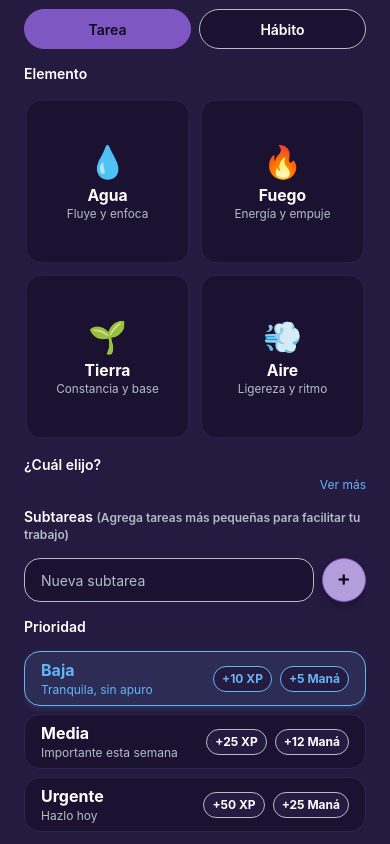
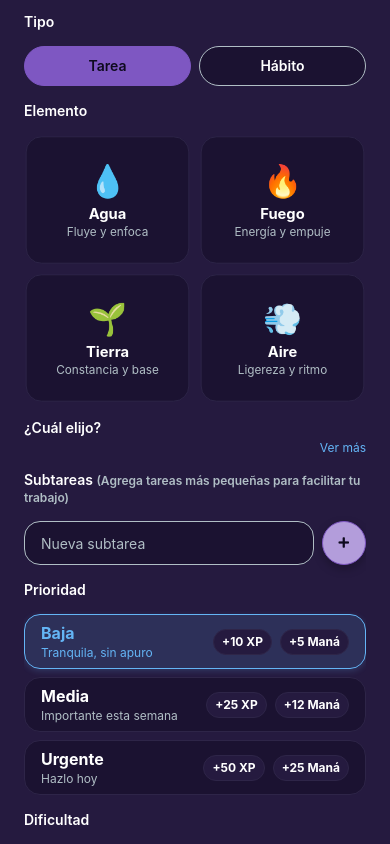
Before and after one commit to codesebastianvega/mana-bloom-app, a React Native app: screen /TasksScreen in a window 390 px wide. Both pictures are taken after a click on the button "Añadir tarea". Built offline with nearby package versions, Linux system fonts and the light colour scheme.

Commit message:
feat: enhance element grid and priority styles

```diff
--- a/src/components/CreateTaskModal/CreateTaskModal.js
+++ b/src/components/CreateTaskModal/CreateTaskModal.js
@@ -2,7 +2,7 @@
 // Afecta: CreateTaskModal
 // Propósito: Modal para crear y editar tareas
 // Puntos de edición futura: estilos en CreateTaskModal.styles.js
-// Autor: Codex - Fecha: 2025-08-13
+// Autor: Codex - Fecha: 2025-08-16
 
 import React, { useState, useEffect } from "react";
 import {
@@ -45,8 +45,15 @@
     title: "Fuego 🔥 (Poder y Pasión)",
     description:
       "Se usa para tareas que requieren alta energía, urgencia o creatividad espontánea.",
-    examples:
-      "Ejemplos: Terminar un proyecto con fecha límite, una sesión de brainstorming intensa, o una tarea que te apasiona y quieres completar rápidamente.",
+    examples: [
+      "Enviar propuesta con deadline hoy",
+      "Pitch rápido/brainstorm",
+      "Entrenamiento intenso",
+      "Resolver bug crítico",
+      "Grabar video/toma creativa",
+      "Lanzar campaña",
+      "Limpiar backlog urgente",
+    ],
     purpose:
       'Propósito: "Inyecta poder y acelera el crecimiento de la planta."',
   },
@@ -54,8 +61,15 @@
     title: "Agua 💧 (Calma y Flujo)",
     description:
       "Se usa para tareas que necesitan atención continua, concentración o un estado de calma.",
-    examples:
-      "Ejemplos: Planificar tu semana, leer un documento largo, o meditar.",
+    examples: [
+      "Planificar semana",
+      "Leer/estudiar 30–60 min",
+      "Redactar documento largo",
+      "Procesar correos",
+      "Meditación/respiración",
+      "Refinar notas",
+      "Revisión tranquila de PRs",
+    ],
     purpose:
       'Propósito: "Mantiene la planta hidratada y en un crecimiento estable."',
   },
@@ -63,8 +77,15 @@
     title: "Tierra 🌱 (Estabilidad y Crecimiento)",
     description:
       "Se usa para tareas fundamentales, repetitivas o que construyen un hábito.",
-    examples:
-      "Ejemplos: Limpiar tu espacio de trabajo, hacer ejercicio, o realizar una tarea diaria de tu rutina.",
+    examples: [
+      "Rutina de ejercicio",
+      "Ordenar escritorio",
+      "Lavar/organizar",
+      "Contabilidad/domésticos",
+      "Repasar vocabulario",
+      "Backup/limpieza sistema",
+      "Hábitos diarios",
+    ],
     purpose:
       'Propósito: "Proporciona una base sólida y nutrientes para un crecimiento sostenible."',
   },
@@ -72,8 +93,15 @@
     title: "Aire 🌬️ (Libertad y Movimiento)",
     description:
       "Se usa para tareas que requieren claridad mental, comunicación o flexibilidad.",
-    examples:
-      "Ejemplos: Escribir un correo importante, organizar ideas, o aprender algo nuevo.",
+    examples: [
+      "Escribir correo importante",
+      "Organizar ideas/Mindmap",
+      "Aprender concepto nuevo",
+      "Llamada breve/agenda",
+      "Revisar roadmap",
+      "Plan de estudio",
+      "Documentar decisiones",
+    ],
     purpose:
       'Propósito: "Le da a la planta el espacio para respirar y expandirse."',
   },
@@ -304,6 +332,7 @@
             <ElementGrid
               value={newElement}
               onChange={setNewElement}
+              tileAspect={0.78}
               onLongPress={(el) => {
                 setInfoElement(el);
                 setInfoVisible(true);
@@ -379,32 +408,32 @@
             <Text style={styles.sectionLabel}>Prioridad</Text>
             <View style={styles.priorityList}>
               {PRIORITIES.map((p) => {
-                const keyVal = PRIORITY_VALUES[p];
-                const selected = newPriority === keyVal;
+                const level = PRIORITY_VALUES[p];
+                const isActive = newPriority === level;
                 const rw = PRIORITY_REWARDS[p] || { xp: 0, mana: 0 };
-                const accent = PriorityAccents[keyVal];
+                const accent = PriorityAccents[level];
                 return (
                   <Pressable
                     key={p}
-                    onPress={() => setNewPriority(keyVal)}
+                    onPress={() => setNewPriority(level)}
                     style={[
                       styles.priorityRow,
-                      selected && {
+                      isActive && {
                         borderColor: accent,
-                        backgroundColor: withAlpha(accent, 0.12),
+                        backgroundColor: withAlpha(accent, 0.14),
                         ...(Elevation.raised || {}),
                         shadowColor: accent,
                       },
                     ]}
                     accessibilityRole="button"
-                    accessibilityState={{ selected }}
+                    accessibilityState={{ selected: isActive }}
                     accessibilityLabel={`Prioridad ${p}`}
                   >
                     <View style={styles.priorityLeft}>
                       <Text
                         style={[
                           styles.priorityTitle,
-                          selected && { color: accent },
+                          isActive && { color: accent },
                         ]}
                       >
                         {p}
@@ -412,8 +441,9 @@
                       <Text
                         style={[
                           styles.priorityCaption,
-                          selected && { color: accent },
+                          isActive && { color: accent },
                         ]}
+                        numberOfLines={1}
                       >
                         {p === "Baja"
                           ? "Tranquila, sin apuro"
@@ -423,35 +453,11 @@
                       </Text>
                     </View>
                     <View style={styles.priorityRewards}>
-                      <View
-                        style={[
-                          styles.rewardPill,
-                          selected && { borderColor: accent },
-                        ]}
-                      >
-                        <Text
-                          style={[
-                            styles.rewardText,
-                            selected && { color: accent },
-                          ]}
-                        >
-                          +{rw.xp} XP
-                        </Text>
+                      <View style={styles.rewardPill}>
+                        <Text style={styles.rewardText}>+{rw.xp} XP</Text>
                       </View>
-                      <View
-                        style={[
-                          styles.rewardPill,
-                          selected && { borderColor: accent },
-                        ]}
-                      >
-                        <Text
-                          style={[
-                            styles.rewardText,
-                            selected && { color: accent },
-                          ]}
-                        >
-                          +{rw.mana} Maná
-                        </Text>
+                      <View style={styles.rewardPill}>
+                        <Text style={styles.rewardText}>+{rw.mana} Maná</Text>
                       </View>
                     </View>
                   </Pressable>
--- a/src/components/CreateTaskModal/CreateTaskModal.styles.js
+++ b/src/components/CreateTaskModal/CreateTaskModal.styles.js
@@ -2,7 +2,7 @@
 // Afecta: CreateTaskModal
 // Propósito: Estilos del modal para crear y editar tareas
 // Puntos de edición futura: tokens en theme y ajustes de spacing
-// Autor: Codex - Fecha: 2025-08-13
+// Autor: Codex - Fecha: 2025-08-16
 
 import { StyleSheet } from "react-native";
 import { Colors, Spacing, Radii, Elevation, Typography } from "../../theme";
@@ -104,7 +104,7 @@
   },
   elementTile: {
     flex: 1,
-    borderWidth: 1,
+    borderWidth: StyleSheet.hairlineWidth,
     borderRadius: Radii.lg,
     backgroundColor: Colors.surface,
     alignItems: "center",
@@ -117,7 +117,7 @@
   },
   elementEmoji: { fontSize: 32, marginBottom: Spacing.tiny },
   elementTitle: {
-    fontSize: 16,
+    fontSize: 15,
     fontWeight: "700",
     color: Colors.text,
     textAlign: "center",
@@ -213,7 +213,7 @@
     borderRadius: Radii.lg,
     backgroundColor: Colors.surfaceElevated || Colors.surface,
     borderWidth: StyleSheet.hairlineWidth,
-    borderColor: Colors.textMuted,
+    borderColor: Colors.border,
     alignItems: "center",
     justifyContent: "center",
   },
--- a/src/components/CreateTaskModal/ElementGrid.js
+++ b/src/components/CreateTaskModal/ElementGrid.js
@@ -2,10 +2,10 @@
 // Afecta: CreateTaskModal (selección de elemento)
 // Propósito: Grid 2x2 con animaciones de selección de elementos
 // Puntos de edición futura: animaciones y estilos por elemento
-// Autor: Codex - Fecha: 2025-08-22
+// Autor: Codex - Fecha: 2025-08-16
 
 import React, { useState, useRef, useEffect } from "react";
-import { View, Pressable, Text, Animated } from "react-native";
+import { View, Pressable, Text, Animated, Easing } from "react-native";
 import { Colors, Spacing, Elevation } from "../../theme";
 import styles from "./CreateTaskModal.styles";
 
@@ -30,9 +30,10 @@
   { key: "air", label: "Aire", emoji: "💨", caption: "Ligereza y ritmo" },
 ];
 
-export default function ElementGrid({ value, onChange, onLongPress }) {
+export default function ElementGrid({ value, onChange, onLongPress, tileAspect = 0.78 }) {
   const [gridWidth, setGridWidth] = useState(0);
   const cardSize = gridWidth ? (gridWidth - Spacing.small) / 2 : 0;
+  const cardHeight = cardSize * tileAspect;
 
   return (
     <View
@@ -44,7 +45,8 @@
           key={el.key}
           element={el}
           index={idx}
-          size={cardSize}
+          width={cardSize}
+          height={cardHeight}
           selected={value === el.key}
           onPress={() => onChange(el.key)}
           onLongPress={() => onLongPress(el.key)}
@@ -54,7 +56,7 @@
   );
 }
 
-function ElementTile({ element, index, size, selected, onPress, onLongPress }) {
+function ElementTile({ element, index, width, height, selected, onPress, onLongPress }) {
   const accent = ElementAccents[element.key];
   const scale = useRef(new Animated.Value(selected ? 1 : 0.98)).current;
   const glowOpacity = useRef(new Animated.Value(selected ? 1 : 0)).current;
@@ -62,12 +64,14 @@
   useEffect(() => {
     Animated.timing(scale, {
       toValue: selected ? 1 : 0.98,
-      duration: 160,
+      duration: 150,
+      easing: Easing.out(Easing.ease),
       useNativeDriver: true,
     }).start();
     Animated.timing(glowOpacity, {
       toValue: selected ? 1 : 0,
-      duration: 160,
+      duration: 150,
+      easing: Easing.out(Easing.ease),
       useNativeDriver: true,
     }).start();
   }, [selected, scale, glowOpacity]);
@@ -77,10 +81,11 @@
       onPress={onPress}
       onLongPress={onLongPress}
       accessibilityRole="button"
+      accessibilityLabel={`Mantén presionado para ver ayuda de ${element.label}`}
       accessibilityState={{ selected }}
       style={{
-        width: size,
-        height: size,
+        width: width,
+        height: height,
         marginRight: index % 2 === 0 ? Spacing.small : 0,
         marginBottom: Spacing.small,
       }}
@@ -91,7 +96,7 @@
           {
             borderColor: selected ? accent : Colors.border,
             backgroundColor: selected
-              ? withAlpha(accent, 0.12)
+              ? withAlpha(accent, 0.18)
               : Colors.surface,
             transform: [{ scale }],
           },
@@ -99,21 +104,28 @@
         ]}
       >
         <Animated.View
+          pointerEvents="none"
           style={[
             styles.elementGlow,
             {
-              backgroundColor: withAlpha(accent, 0.18),
+              backgroundColor: withAlpha(accent, 0.26),
               opacity: glowOpacity,
               shadowColor: accent,
-              shadowOpacity: 0.6,
-              shadowRadius: 10,
-              elevation: 6,
+              shadowOpacity: 0.8,
+              shadowRadius: 12,
+              elevation: 8,
             },
           ]}
         />
         <Text style={styles.elementEmoji}>{element.emoji}</Text>
         <Text style={styles.elementTitle}>{element.label}</Text>
-        <Text style={styles.elementCaption}>{element.caption}</Text>
+        <Text
+          style={styles.elementCaption}
+          numberOfLines={1}
+          ellipsizeMode="tail"
+        >
+          {element.caption}
+        </Text>
       </Animated.View>
     </Pressable>
   );
--- a/src/components/CreateTaskModal/ElementInfoSheet.js
+++ b/src/components/CreateTaskModal/ElementInfoSheet.js
@@ -2,7 +2,7 @@
 // Afecta: CreateTaskModal (sheet informativa de elementos)
 // Propósito: Mostrar información detallada del elemento seleccionado
 // Puntos de edición futura: contenido y accesibilidad
-// Autor: Codex - Fecha: 2025-08-22
+// Autor: Codex - Fecha: 2025-08-16
 
 import React, { useEffect, useRef } from "react";
 import {
@@ -48,8 +48,14 @@
         <Text accessibilityRole="header" style={styles.title}>
           {data.title}
         </Text>
+        <Text style={styles.section}>Cuándo usarlo</Text>
         <Text style={styles.text}>{data.description}</Text>
-        <Text style={styles.text}>{data.examples}</Text>
+        <Text style={styles.section}>Ejemplos</Text>
+        {Array.isArray(data.examples) &&
+          data.examples.map((ex, idx) => (
+            <Text key={idx} style={styles.bullet}>{`• ${ex}`}</Text>
+          ))}
+        <Text style={styles.section}>Propósito</Text>
         <Text style={styles.text}>{data.purpose}</Text>
         <Pressable
           accessibilityRole="button"
@@ -80,7 +86,14 @@
     padding: Spacing.large,
   },
   title: { ...Typography.h2, color: Colors.text, marginBottom: Spacing.small },
+  section: { ...Typography.h3, color: Colors.text, marginTop: Spacing.small },
   text: { ...Typography.body, color: Colors.text, marginBottom: Spacing.small },
+  bullet: {
+    ...Typography.body,
+    color: Colors.text,
+    marginLeft: Spacing.base,
+    marginBottom: Spacing.tiny,
+  },
   close: { marginTop: Spacing.small, alignSelf: "flex-end" },
   closeLabel: { ...Typography.body, color: Colors.info },
 });
```
Also changed, not shown: src/screens/TasksScreen.js (+37 -9 lines).
